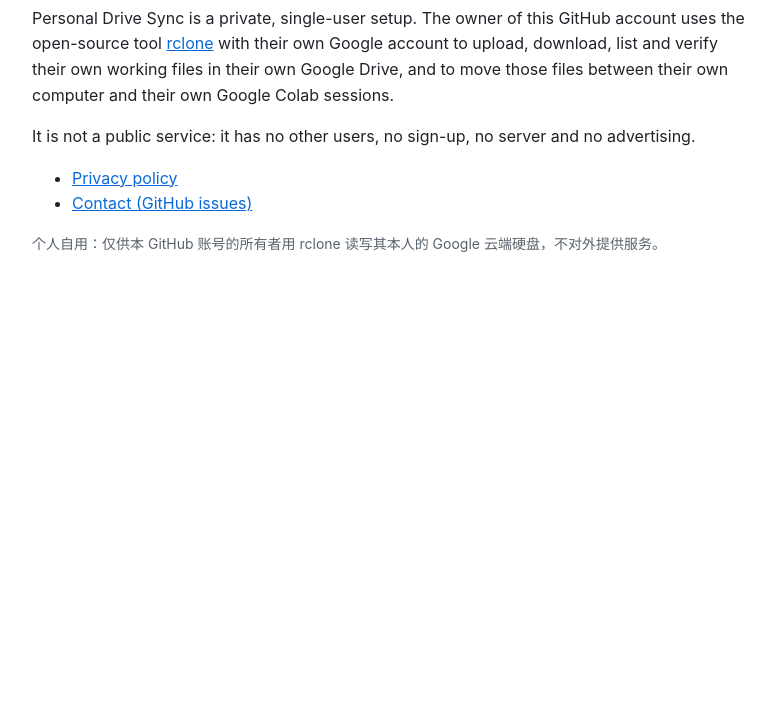
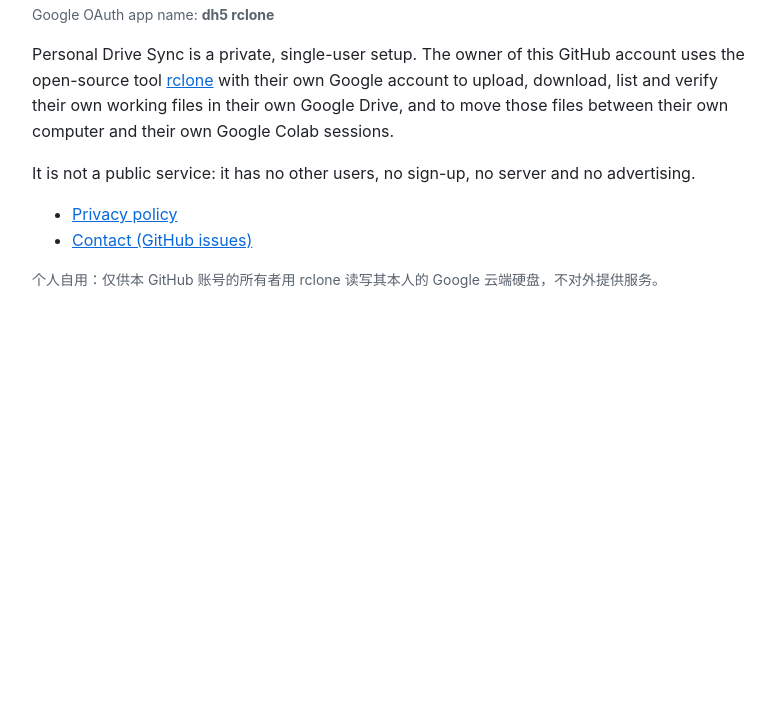
Before and after one commit to muthiah-star/personal-drive-sync, a plain HTML site: page index.html in a window 1280 px wide. Shown: the part 95-800 px from the top of the page, without its empty margins (248-1023 px from the left). Drawn offline with Linux system fonts and the light colour scheme.

Commit message:
Name the OAuth app (dh5 rclone)

```diff
--- a/index.html
+++ b/index.html
@@ -11,6 +11,7 @@
 </head>
 <body>
 <h1>Personal Drive Sync</h1>
+<p class="muted">Google OAuth app name: <strong>dh5 rclone</strong></p>
 <p>Personal Drive Sync is a private, single-user setup. The owner of this GitHub account uses the open-source tool
 <a href="https://rclone.org/">rclone</a> with their own Google account to upload, download, list and verify
 their own working files in their own Google Drive, and to move those files between their own computer and their own
```
